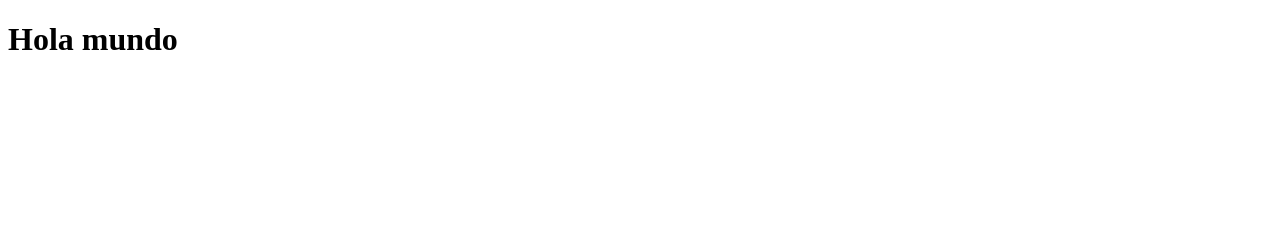
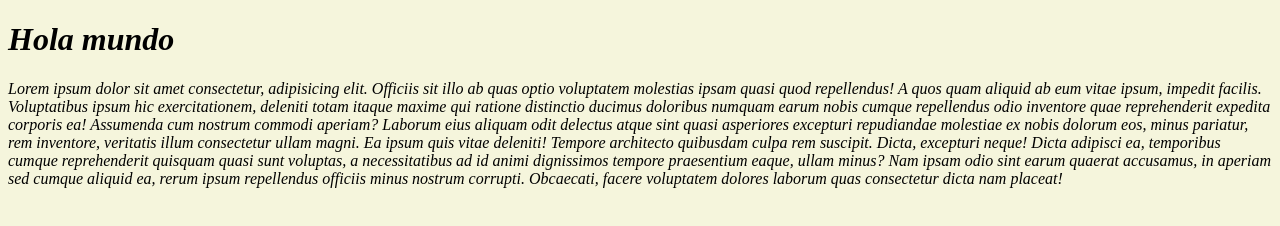
Before and after one commit to Juybry/Web1_316121138, a plain HTML site: page index.html in a window 1280 px wide. Drawn offline with Linux system fonts and the light colour scheme.

Commit message:
Modificacion del HTML

```diff
--- a/index.html
+++ b/index.html
@@ -5,7 +5,20 @@
     <meta name="viewport" content="width=device-width, initial-scale=1.0">
     <title>Ejemplo de escuela</title>
 </head>
+<style>
+    body{
+        background-color: beige;
+        font-style: italic;
+    }
+</style>
 <body>
 <h1>Hola mundo</h1>
+<p>
+    Lorem ipsum dolor sit amet consectetur, adipisicing elit. Officiis sit illo ab quas optio voluptatem molestias ipsam quasi quod repellendus! A quos quam aliquid ab eum vitae ipsum, impedit facilis.
+    Voluptatibus ipsum hic exercitationem, deleniti totam itaque maxime qui ratione distinctio ducimus doloribus numquam earum nobis cumque repellendus odio inventore quae reprehenderit expedita corporis ea! Assumenda cum nostrum commodi aperiam?
+    Laborum eius aliquam odit delectus atque sint quasi asperiores excepturi repudiandae molestiae ex nobis dolorum eos, minus pariatur, rem inventore, veritatis illum consectetur ullam magni. Ea ipsum quis vitae deleniti!
+    Tempore architecto quibusdam culpa rem suscipit. Dicta, excepturi neque! Dicta adipisci ea, temporibus cumque reprehenderit quisquam quasi sunt voluptas, a necessitatibus ad id animi dignissimos tempore praesentium eaque, ullam minus?
+    Nam ipsam odio sint earum quaerat accusamus, in aperiam sed cumque aliquid ea, rerum ipsum repellendus officiis minus nostrum corrupti. Obcaecati, facere voluptatem dolores laborum quas consectetur dicta nam placeat!
+</p>
 </body>
 </html>
```
